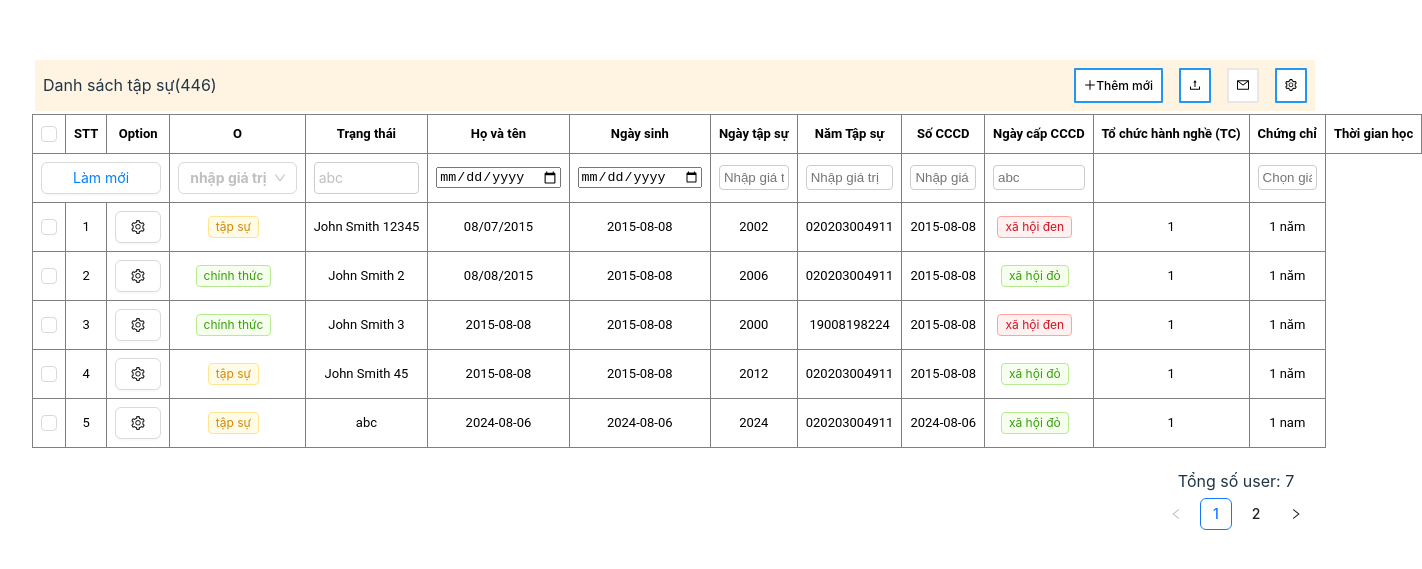
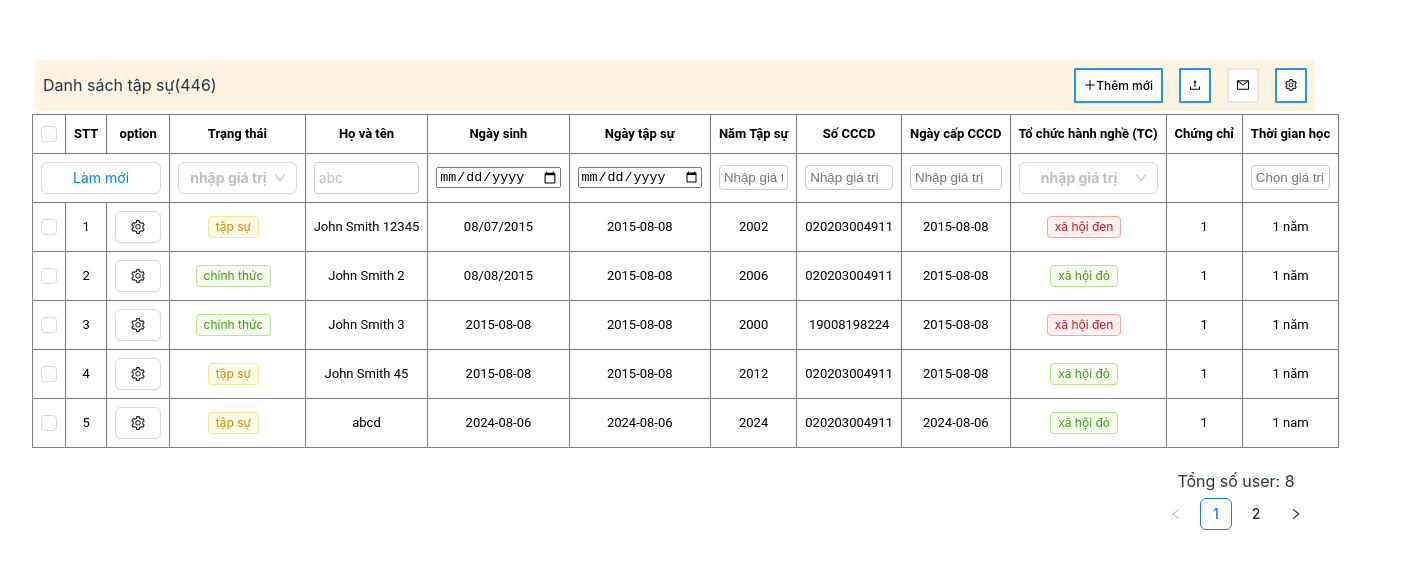
Before and after one commit to nongviettruong12/project_3, a React (Vite) app: page / in a window 1280 px wide. Shown: the part 107-676 px from the top of the page, 1422 px wide, since content can reach past the window. Built offline with nearby package versions, Linux system fonts and the light colour scheme; data requests are answered from the project's data file.

Commit message:
"feat":"fix ui and search select"

```diff
--- a/db.json
+++ b/db.json
@@ -53,8 +53,7 @@
       "id": "4"
     },
     {
-      "id": "e30c",
-      "fullName": "abc",
+      "fullName": "abcd",
       "birthDay": "2024-08-06",
       "status": "intern",
       "organization": "red",
@@ -63,7 +62,8 @@
       "identifyNumber": "020203004911",
       "identifyDay": "2024-08-06",
       "certificate": "1",
-      "TimeOfLearning": "1 nam"
+      "TimeOfLearning": "1 nam",
+      "id": "e30c"
     },
     {
       "id": "564c",
@@ -90,6 +90,19 @@
       "identifyDay": "2024-08-13",
       "certificate": "abc",
       "TimeOfLearning": "abc 2"
+    },
+    {
+      "id": "f9a0",
+      "fullName": "abcdddd",
+      "birthDay": "2024-08-13",
+      "status": "intern",
+      "organization": "black",
+      "probationDay": "2024-08-13",
+      "probationYear": "2011",
+      "identifyNumber": "213123123",
+      "identifyDay": "2024-08-13",
+      "certificate": "13123",
+      "TimeOfLearning": "adasd"
     }
   ]
 }
--- a/src/components/table/table.jsx
+++ b/src/components/table/table.jsx
@@ -1,6 +1,6 @@
 import React from "react";
 import "./table.css";
-import {  SettingOutlined } from "@ant-design/icons";
+import { SettingOutlined } from "@ant-design/icons";
 import {
   Tag,
   Select,
@@ -16,27 +16,27 @@ import {
 import { useState, useEffect } from "react";
 import * as XLSX from "xlsx";
 import HeaderNav from "../header/header";
-import ModalAdd from '../modal/modal'
+import ModalAdd from "../modal/modal";
 const Table = () => {
-
-  const [dataTable, setDataTable] = useState([])
-  const [selectedRowKeys, setSelectedRowKeys] = useState([])
-  const [selectAll, setSelectAll] = useState(false)
-  const [loading,setLoading] = useState(false)
-  const [isEditting, setIsEditting] = useState(false)
-  const [isAdding, setIsAdding] = useState(false)
-  const [edittingRecord, setEdittingRecord] = useState(null)
-  const [isModalVisible, setIsModalVisible] = useState(false)
-  const [selectedRecord, setSelectedRecord] = useState(null)
-  const [currentPage, setCurrentPage] = useState(1)
-  const [pageSize, setPageSize] = useState(5)
+  const [form] = Form.useForm();
+  const [dataTable, setDataTable] = useState([]);
+  const [selectedRowKeys, setSelectedRowKeys] = useState([]);
+  const [selectAll, setSelectAll] = useState(false);
+  const [loading, setLoading] = useState(false);
+  const [isEditting, setIsEditting] = useState(false);
+  const [isAdding, setIsAdding] = useState(true);
+  const [edittingRecord, setEditingRecord] = useState(null);
+  const [isModalVisible, setIsModalVisible] = useState(false);
+  const [selectedRecord, setSelectedRecord] = useState(null);
+  const [initialValues, setInitialValues] = useState(null);
+  const [filteredData, setFilteredData] = useState([]);
+  const [selectedStatus, setSelectedStatus] = useState(null);
+  const [selectedOrganization, setSelectedOrganization] = useState(null);
+  const [currentPage, setCurrentPage] = useState(1);
+  const [pageSize, setPageSize] = useState(5);
   const [columns, setColumns] = useState([
-    {title:"STT",dataIndex: "select", hidden: false },
-    { title: "Option", dataIndex: "id", hidden: false },
-    { title:'O',
-      dataIndex: <SettingOutlined />,
-      hidden: false,
-    },
+    { title: "STT", dataIndex: "id", hidden: false },
+    { title: "option", dataIndex: "", hidden: false },
     { title: "Trạng thái", dataIndex: "status", hidden: false },
     { title: "Họ và tên", dataIndex: "fullName", hidden: false },
     { title: "Ngày sinh", dataIndex: "birthDay", hidden: false },
@@ -54,58 +54,63 @@ const Table = () => {
   ]);
 
   const handleEdit = (record) => {
+    setIsAdding(false);
+    setEditingRecord(record);
     setIsModalVisible(true);
-  setEdittingRecord(record);
-  }
-
+  };
   const closeModal = () => {
-    setIsEditting(false)
-    setEdittingRecord(null)
-  }
+    setIsEditting(false);
+    setEditingRecord(null);
+  };
 
   const dataSearch = [
     { value: "intern", label: "tập sự" },
     { value: "official", label: "chính thức" },
   ];
+  const dataSeachCommunity = [
+    { value: "black", label: "Xã hội đen" },
+    { value: "red", label: "Xã hội đỏ" },
+  ];
 
   const fetchData = async () => {
-    setLoading(true)
+    setLoading(true);
     try {
       const response = await fetch("http://localhost:3000/user");
       const data = await response.json();
       setTimeout(() => {
         setDataTable(data);
+        setFilteredData(data);
         setLoading(false);
-      }, 5000);
+      }, 1000);
     } catch (error) {
       message.error("Không thể tải dữ liệu.");
-    }finally{
-      setLoading(false)
+    } finally {
+      setLoading(false);
     }
   };
 
   const reloadData = () => {
-    fetchData()
-    setSelectedRowKeys([])
-    setSelectAll(false)
-  }
+    fetchData();
+    setSelectedRowKeys([]);
+    setSelectAll(false);
+  };
 
-  const showModal = (record) =>{
-        setSelectedRecord(record)
-        setIsModalVisible(true)
-  }
+  const showModal = (record) => {
+    setSelectedRecord(record);
+    setIsModalVisible(true);
+  };
 
-  const handleOk = () =>{
-    setIsModalVisible(false)
-  }
+  const handleOk = () => {
+    setIsModalVisible(false);
+  };
 
-  const handleCancel = () =>{
-    setIsModalVisible(false)
-  }
+  const handleCancel = () => {
+    setIsModalVisible(false);
+  };
 
-  useEffect(()=>{
-    fetchData()
-  },[])
+  useEffect(() => {
+    fetchData();
+  }, []);
 
   const handleDeleteSelectdRows = (id) => {
     Modal.confirm({
@@ -125,7 +130,7 @@ const Table = () => {
     const checked = e.target.checked;
     setSelectAll(checked);
     if (checked) {
-      setSelectedRowKeys(dataTable.map((data) => data.id))
+      setSelectedRowKeys(dataTable.map((data) => data.id));
     } else {
       setSelectedRowKeys([]);
     }
@@ -164,23 +169,42 @@ const Table = () => {
   }, []);
 
   useEffect(() => {
-    if (selectedRowKeys.length === dataTable.length) {
+    if (selectedRowKeys.length === filteredData.length) {
       setSelectAll(true);
     } else {
       setSelectAll(false);
     }
-  }, [selectedRowKeys, dataTable.length]);
+  }, [selectedRowKeys, filteredData.length]);
 
-  const handlePageChange = (page,pageSize) => {
-    setCurrentPage(page)
-    setPageSize(pageSize)
-  }
+  const handlePageChange = (page, pageSize) => {
+    setCurrentPage(page);
+    setPageSize(pageSize);
+  };
 
-  const currentPageData = dataTable.slice(
+  const currentPageData = filteredData.slice(
     (currentPage - 1) * pageSize,
     currentPage * pageSize
-  )
+  );
 
+  const handleSearch = (e, dataIndex) => {
+    if (e.key === "Enter") {
+      const value = e.target?.value?.toLowerCase() || "";
+      const filtered = dataTable.filter((item) => {
+        const matchValue = item[dataIndex]
+          ?.toString()
+          .toLowerCase()
+          .includes(value);
+        const matchStatus = selectedStatus
+          ? item.status === selectedStatus
+          : true;
+        const matchOrganization = selectedOrganization
+          ? item.organization === selectedOrganization
+          : true;
+        return matchValue && matchOrganization && matchStatus;
+      });
+      setFilteredData(filtered);
+    }
+  };
   return (
     <>
       <HeaderNav
@@ -188,14 +212,13 @@ const Table = () => {
         columns={columns}
         setColumns={setColumns}
         onDeleteSelectdRows={handleDeleteSelectdRows}
-
       />
       <div className="table-container">
-        {loading?(
+        {loading ? (
           <div className="loading-container">
             <Spin size="large" />
           </div>
-        ):(
+        ) : (
           <>
             <table className="config-table">
               <thead>
@@ -210,7 +233,8 @@ const Table = () => {
                       }
                     />
                   </th>
-              {columns.map((col, index) =>
+                  {columns.map(
+                    (col, index) =>
                       !col.hidden && <th key={index + 1}>{col.title}</th>
                   )}
                 </tr>
@@ -220,12 +244,41 @@ const Table = () => {
                       Làm mới
                     </Button>
                   </th>
-              <th>
-                <Form>
+
+                  {/* {columns[0] && !columns[0].hidden && <th><Form>
                       <Form.Item name="status">
                         <Select placeholder="nhập giá trị">
                           {dataSearch.map((data, index) => {
                             return <option key={index}>{data.label}</option>;
+                          })}
+                        </Select>
+                      </Form.Item>
+                    </Form>} </th>*/}
+                  <th>
+                    {/* {columns[0] && !columns[0].hidden && <Form>
+                      <Form.Item name="status">
+                        <Select placeholder="nhập giá trị">
+                          {dataSearch.map((data, index) => {
+                            return <option key={index}>{data.label}</option>;
+                          })}
+                        </Select>
+                      </Form.Item>
+                    </Form>} */}
+                    <Form>
+                      <Form.Item name="status">
+                        <Select
+                          placeholder="nhập giá trị"
+                          onChange={(value) => {
+                            setSelectedStatus(value);
+                            handleSearch({ key: "Enter",target: { value } }, "status");
+                          }}
+                        >
+                          {dataSearch.map((data, index) => {
+                            return (
+                              <Select.Option key={index} value={data.value}>
+                                {data.label}
+                              </Select.Option>
+                            );
                           })}
                         </Select>
                       </Form.Item>
@@ -234,7 +287,10 @@ const Table = () => {
                   <th>
                     <Form>
                       <Form.Item>
-                    <Input placeholder="abc" />
+                        <Input
+                          placeholder="abc"
+                          onKeyDown={(e) => handleSearch(e, "fullName")}
+                        />
                       </Form.Item>
                     </Form>
                   </th>
@@ -242,7 +298,18 @@ const Table = () => {
                     <input type="date" placeholder="Nhập giá trị" />
                   </th>
                   <th>
-                <input type="date" placeholder="Chọn giá trị" />
+                    <input
+                      type="date"
+                      placeholder="Chọn giá trị"
+                      onKeyDown={(e) => handleSearch(e, "probationYear")}
+                    />
+                  </th>
+                  <th>
+                    <input
+                      type="text"
+                      placeholder="Nhập giá trị"
+                      onKeyDown={(e) => handleSearch(e, "probationYear")}
+                    />
                   </th>
                   <th>
                     <input type="text" placeholder="Nhập giá trị" />
@@ -251,18 +318,27 @@ const Table = () => {
                     <input type="text" placeholder="Nhập giá trị" />
                   </th>
                   <th>
-                <input type="text" placeholder="Nhập giá trị" />
+                    <Form>
+                      <Form.Item name="organization">
+                        <Select
+                          placeholder="nhập giá trị"
+                          onChange={(value) => {
+                            setSelectedOrganization(value);
+                            handleSearch({ key: "Enter",target: { value } }, "organization");
+                          }}
+                        >
+                          {dataSeachCommunity.map((data, index) => {
+                             return (
+                              <Select.Option key={index} value={data.value}>
+                                {data.label}
+                              </Select.Option>
+                             )
+                          })}
+                        </Select>
+                      </Form.Item>
+                    </Form>
                   </th>
-              <th>
-                <input type="text" placeholder="abc" />
-              </th>
-              <th>
-                <input
-                  type="text"
-                  placeholder="Chọn giá trị"
-                  className="hidden"
-                />
-              </th>
+                  <th></th>
                   <th>
                     <input type="text" placeholder="Chọn giá trị" />
                   </th>
@@ -277,28 +353,47 @@ const Table = () => {
                         onChange={() => handleRowSelectChange(data.id)}
                       />
                     </td>
-                {columns[1] && !columns[1].hidden && <td>{index + 1}</td>}
-                {columns[2] && !columns[2].hidden && <td><Button onClick={() =>handleEdit(data)}>
-                  <SettingOutlined/>
+                    {columns[0] && !columns[0].hidden && <td>{index + 1}</td>}
+                    {columns[1] && !columns[1].hidden && (
+                      <td>
+                        <Button onClick={() => handleEdit(record)}>
+                          <SettingOutlined />
                         </Button>
-                  </td>}
-                {columns[3] && !columns[3].hidden && (
+                      </td>
+                    )}
+                    {columns[2] && !columns[2].hidden && (
                       <td>
-                    <Tag color={data.status === "intern" ? "gold" : "green"}>
+                        <Tag
+                          color={data.status === "intern" ? "gold" : "green"}
+                        >
                           {data.status === "intern" ? "tập sự" : "chính thức"}
                         </Tag>
                       </td>
                     )}
-                {columns[4] && !columns[4].hidden && <td>{data.fullName}</td>}
-                {columns[5] && !columns[5].hidden && <td>{data.birthDay}</td>}
-                {columns[6] && !columns[6].hidden && <td>{data.probationDay}</td>}
-                {columns[7] && !columns[7].hidden && <td>{data.probationYear}</td>}
-                {columns[8] && !columns[8].hidden && <td>{data.identifyNumber}</td>}
-                {columns[9] && !columns[9].hidden && <td>{data.identifyDay}</td>}
-                {columns[10] && !columns[10].hidden && (
+                    {columns[3] && !columns[3].hidden && (
+                      <td>{data.fullName}</td>
+                    )}
+                    {columns[4] && !columns[4].hidden && (
+                      <td>{data.birthDay}</td>
+                    )}
+                    {columns[5] && !columns[5].hidden && (
+                      <td>{data.probationDay}</td>
+                    )}
+                    {columns[6] && !columns[6].hidden && (
+                      <td>{data.probationYear}</td>
+                    )}
+                    {columns[7] && !columns[7].hidden && (
+                      <td>{data.identifyNumber}</td>
+                    )}
+                    {columns[8] && !columns[8].hidden && (
+                      <td>{data.identifyDay}</td>
+                    )}
+                    {columns[9] && !columns[9].hidden && (
                       <td>
                         <Tag
-                      color={data.organization === "black" ? "red" : "green"}
+                          color={
+                            data.organization === "black" ? "red" : "green"
+                          }
                         >
                           {data.organization === "black"
                             ? "xã hội đen"
@@ -306,8 +401,12 @@ const Table = () => {
                         </Tag>
                       </td>
                     )}
-                {columns[11] && !columns[11].hidden && <td>{data.certificate}</td>}
-                {columns[12] && !columns[12].hidden && <td>{data.TimeOfLearning}</td>}
+                    {columns[10] && !columns[10].hidden && (
+                      <td>{data.certificate}</td>
+                    )}
+                    {columns[11] && !columns[11].hidden && (
+                      <td>{data.TimeOfLearning}</td>
+                    )}
                   </tr>
                 ))}
               </tbody>
@@ -318,26 +417,27 @@ const Table = () => {
                 current={currentPage}
                 pageSize={pageSize}
                 onChange={handlePageChange}
-        total={dataTable.length}
+                total={filteredData.length}
               />
-
             </div>
           </>
         )}
-
       </div>
       <Modal
+        title={isAdding ? "them moi" : "update"}
         open={isModalVisible}
         onCancel={() => setIsModalVisible(false)}
         footer={null}
+        destroyOnClose
       >
+        {initialValues ? (
           <ModalAdd
             record={edittingRecord}
             isAdding={isAdding}
             closeModal={() => setIsModalVisible(false)}
           />
+        ) : null}
       </Modal>
-
     </>
   );
 };
```
Also changed, not shown: src/components/modal/modal.jsx (+6 -8 lines). Lines whose indentation alone changed are shown as unchanged.
